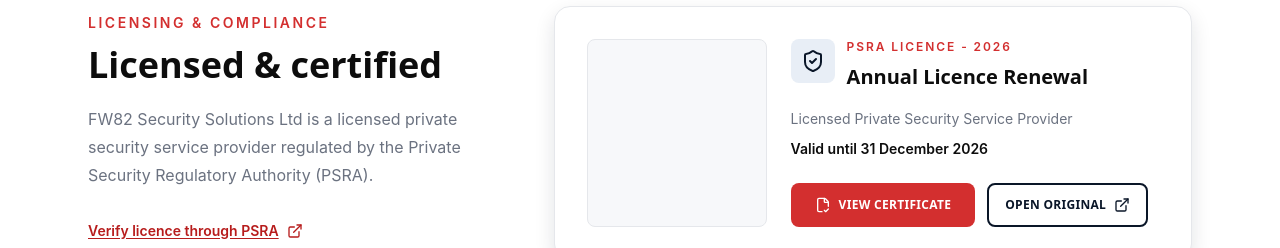
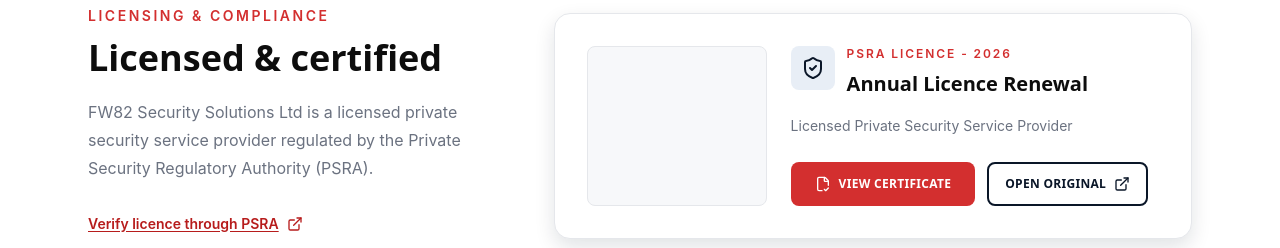
Before and after one commit to Hoseasunny/FW82_securities, a React (Vite) app: page / in a window 1280 px wide. Shown: the part 6260-6508 px from the top of the page. Built offline with nearby package versions, Linux system fonts and the light colour scheme; no server answers.

Commit message:
validity

```diff
--- a/src/components/Sections/LicenceSection.jsx
+++ b/src/components/Sections/LicenceSection.jsx
@@ -76,7 +76,6 @@
                 </div>
               </div>
               <p className="mt-4 text-sm leading-6 text-slate">Licensed Private Security Service Provider</p>
-              <p className="mt-2 text-sm font-semibold text-ink">Valid until 31 December 2026</p>
               <div className="mt-6 flex flex-wrap gap-3">
                 <Button type="button" onClick={() => setIsOpen(true)} className="text-xs">
                   <FileCheck2 className="h-4 w-4" aria-hidden="true" />
```
